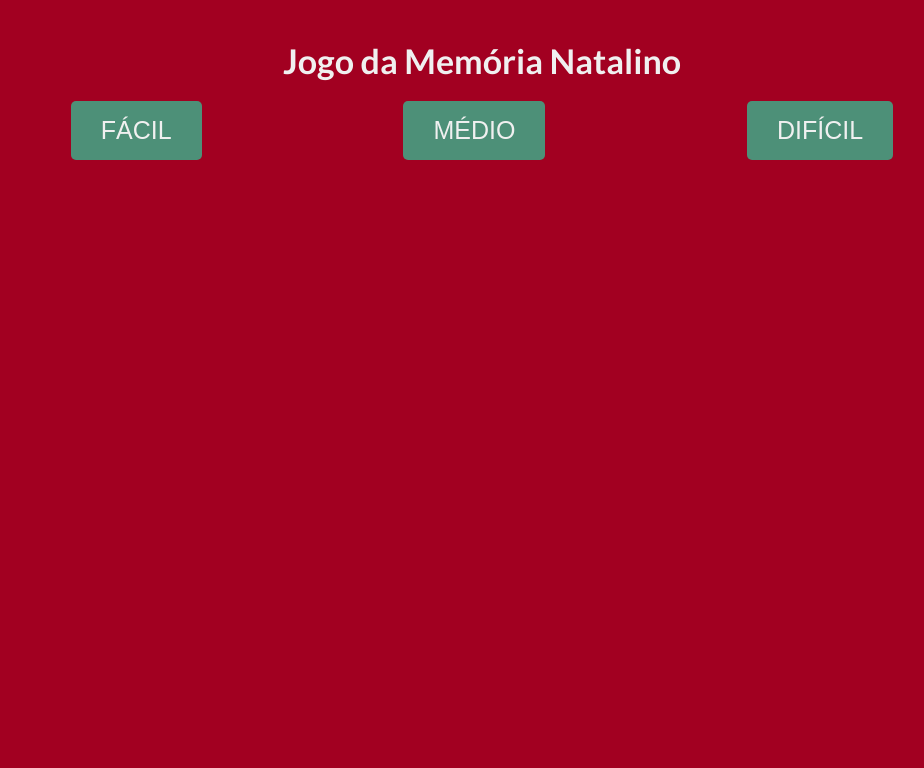
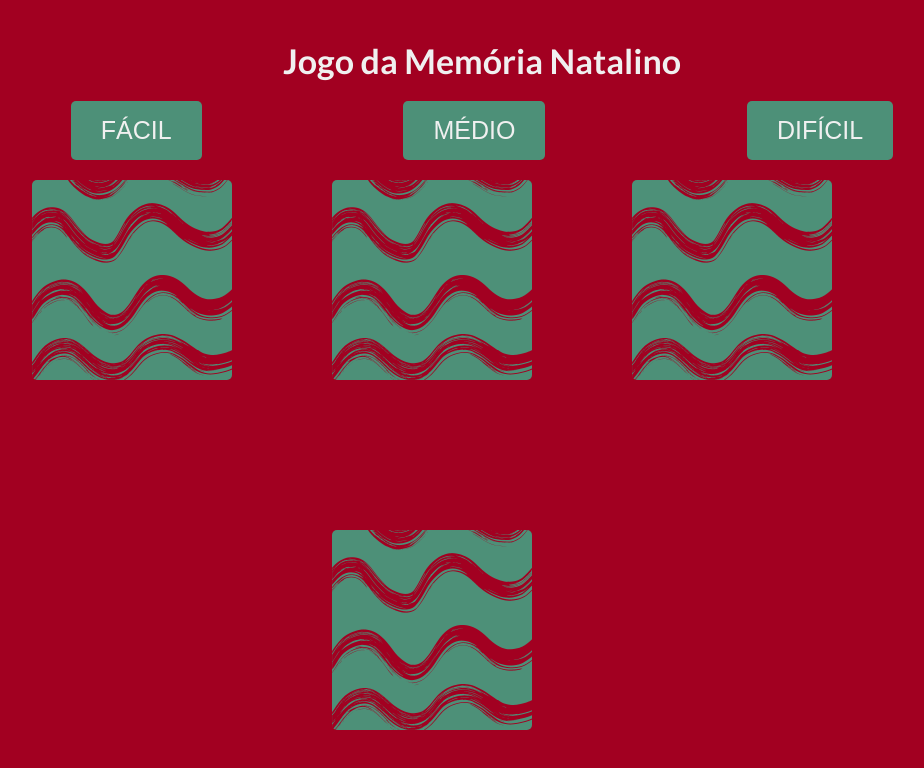
Before and after one commit to acamilass/memory-game-angular, an Angular app: page / in a window 1280 px wide. Shown: the top 768 px of the page, without its empty margins (158-1082 px from the left). Built offline with nearby package versions, Linux system fonts and the light colour scheme.

Commit message:
Ajustes de CSS nos cards

```diff
--- a/src/app/memory-game/memory-game.component.html
+++ b/src/app/memory-game/memory-game.component.html
@@ -18,11 +18,26 @@
       class="game__level--btn"
     >difícil</button>
   </div>
-  <div class="game__grid" >
-    <img
+  <div class="game__grid">
+    <div
+      class="game__card"
       *ngFor="let card of cardsArr"
-      class="game__img"
-      src="{{ card }}"
-      alt="Cartão do jogo da memória">
+      (click)="flipCard()">
+
+      <div class="game__card--side game__card--front" id="game__card--front">
+        <img
+          class="game__card--img"
+          src="../../assets/card-front.png"
+          alt="Cartão do jogo da memória">
+      </div>
+
+      <div class="game__card--side game__card--back" id="game__card--back">
+        <img
+          class="game__card--img"
+          src="{{ card }}"
+          alt="Cartão do jogo da memória">
+      </div>
+
+    </div>
   </div>
 </div>
--- a/src/app/memory-game/memory-game.component.scss
+++ b/src/app/memory-game/memory-game.component.scss
@@ -2,7 +2,7 @@
   display: flex;
   flex-direction: column;
   align-items: center;
-  padding: 4rem;
+  padding: 4rem 0;
 
   &__title {
     font-size: 3.4rem;
@@ -31,16 +31,39 @@
 
   &__grid {
     width: 80vw;
-    height: 60vw;
+    height: 70rem;
 
     display: flex;
     flex-wrap: wrap;
-    justify-content: space-evenly;
+    justify-content: center;
+
   }
 
-  &__img {
-    height: 20rem;
-    border-radius: 5px;
+  &__card {
     cursor: pointer;
+    position: relative;
+
+    margin-right: 30rem;
+
+    &--side {
+      position: absolute;
+      top: 0;
+      left: 0;
+
+      transition: all .8s ease;
+      backface-visibility: hidden;
+      overflow: hidden;
+    }
+
+    &--back {
+      transform: rotateY(180deg);
+    }
+
+    &--img {
+      height: 20rem;
+      border-radius: 5px;
+    }
+
   }
+
 }
--- a/src/app/memory-game/memory-game.component.ts
+++ b/src/app/memory-game/memory-game.component.ts
@@ -21,7 +21,7 @@ export class MemoryGameComponent implements OnInit {
   constructor() { }
 
   ngOnInit(): void {
-
+    this.cardsArr = this.createNewArray(2);
   }
 
   shuffle(newArray: Array<string>): Array<string> {
@@ -64,4 +64,10 @@ export class MemoryGameComponent implements OnInit {
     return this.shuffle(newArray);
   }
 
+  flipCard() {
+    console.log('Flip card');
+    document.getElementById('game__card--front').style.transform = 'rotateY(-180deg)';
+    document.getElementById('game__card--back').style.transform = 'rotateY(0deg)';
+  }
+
 }
--- a/tsconfig.json
+++ b/tsconfig.json
@@ -19,7 +19,8 @@
     "lib": [
       "es2018",
       "dom"
-    ]
+    ],
+    "strictNullChecks": false
   },
   "angularCompilerOptions": {
     "enableI18nLegacyMessageIdFormat": false,
```
Also changed, not shown: src/assets/card-front.png (added).
